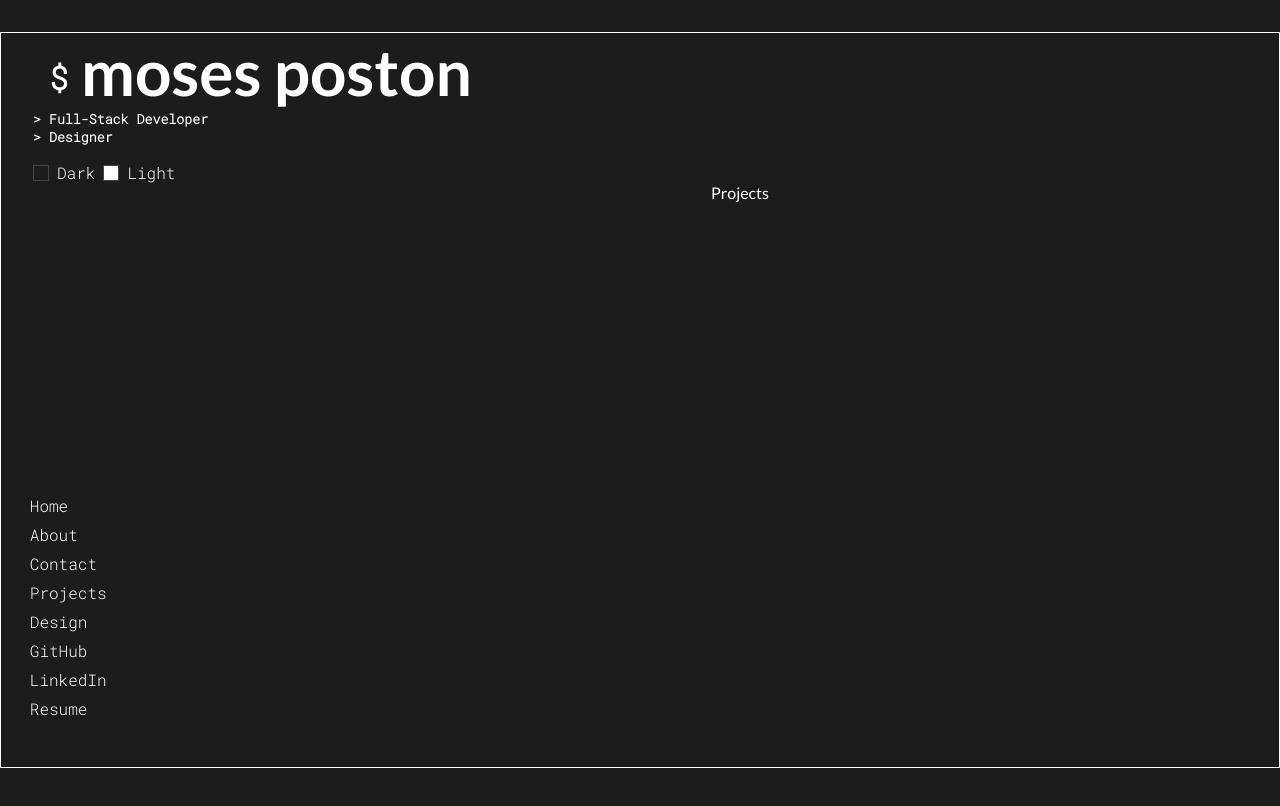
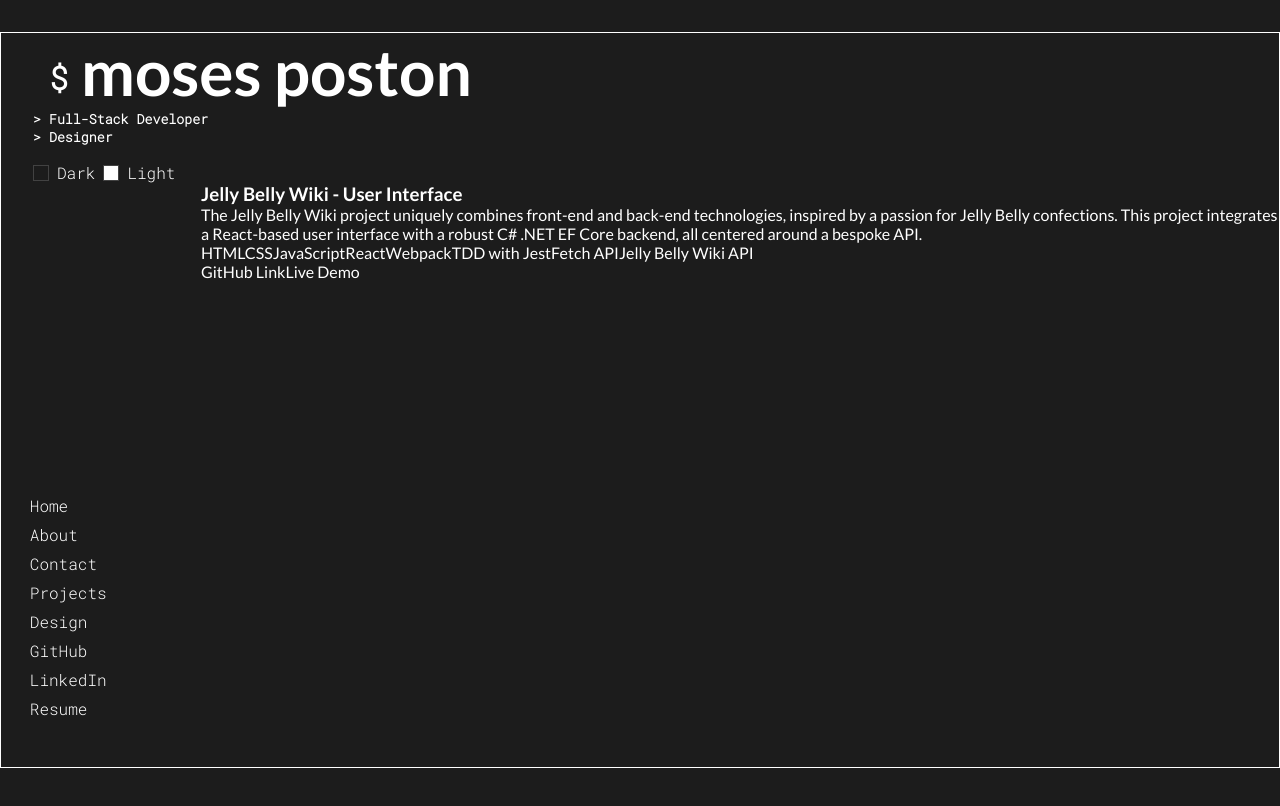
Before and after one commit to Object-ions/objections-portfolio, a React (Create React App) app: page /projects in a window 1280 px wide. Shown: the top 806 px of the page. Built offline with nearby package versions, Linux system fonts and the light colour scheme.

Commit message:
Add data to code.json. Feed component with data and render the results

```diff
--- a/src/components/Projects/Projects.js
+++ b/src/components/Projects/Projects.js
@@ -1,7 +1,41 @@
-import React from "react";
+import React, { useState, useEffect } from "react";
+import "./Projects.scss";
+import DataCode from "../../data/code.json";
 
-const Projects = () => {
-  return <div>Projects</div>;
+const ProjectsData = () => {
+  const [projectsData, setProjectsData] = useState([]);
+
+  useEffect(() => {
+    setProjectsData(DataCode);
+    console.log(DataCode);
+  }, []);
+
+  return (
+    <div className="Projects">
+      <div className="item">
+        <h3>{DataCode[0].title}</h3>
+        <p>{DataCode[0].description}</p>
+        <div>
+          {DataCode[0].tags.map((tag, index) => (
+            <span key={index}>{tag}</span>
+          ))}
+        </div>
+        <div className="links">
+          <a href={DataCode[0].github} target="blank" className="github">
+            GitHub Link
+          </a>
+          <a href={DataCode[0].live} target="blank" className="live-site">
+            Live Demo
+          </a>
+        </div>
+        <div className="project-images">
+          {DataCode[0].images && DataCode[0].images > 0 && (
+            <img src={DataCode[0].images[0]} alt={DataCode.title} />
+          )}
+        </div>
+      </div>
+    </div>
+  );
 };
 
-export default Projects;
+export default ProjectsData;
--- a/src/data/code.json
+++ b/src/data/code.json
@@ -0,0 +1,213 @@
+[
+  {
+    "item-id": 1,
+    "title": "Jelly Belly Wiki - User Interface",
+    "description": "The Jelly Belly Wiki project uniquely combines front-end and back-end technologies, inspired by a passion for Jelly Belly confections. This project integrates a React-based user interface with a robust C# .NET EF Core backend, all centered around a bespoke API.",
+    "tags": [
+      "HTML",
+      "CSS",
+      "JavaScript",
+      "React",
+      "Webpack",
+      "TDD with Jest",
+      "Fetch API",
+      "Jelly Belly Wiki API"
+    ],
+    "live": "",
+    "github": "https://github.com/Object-ions/Jelly_Belly_Wiki_Client",
+    "images": [""]
+  },
+  {
+    "item-id": 2,
+    "title": "Jelly Belly Wiki - API",
+    "description": "This API provides detailed information about Jelly Belly beans, including facts, milestones, recipes, and bean details. It is designed to be a comprehensive resource for Jelly Belly enthusiasts and researchers.",
+    "tags": [
+      "C#",
+      "ASP.NET Core",
+      "Entity Framework Core",
+      "MySQL",
+      "LINQ",
+      "Postman",
+      "Swagger"
+    ],
+    "live": "",
+    "github": "https://github.com/Object-ions/Jelly-Belly-Wiki-API",
+    "images": [""]
+  },
+  {
+    "item-id": 3,
+    "title": "Jelly Belly Wiki - Data Collection",
+    "description": "This project focuses on the data collection and processing data for the Jelly Belly API, primarily using Python for web scraping from the official Jelly Belly website.",
+    "tags": [
+      "Python",
+      "Selenium WebDriver",
+      "BeautifulSoup",
+      "JSON",
+      "Artificial Intelligence (AI - ChatGPT 4)"
+    ],
+    "live": "",
+    "github": "https://github.com/Object-ions/Jelly-Belly-Wiki-API-Data-Collection",
+    "images": [""]
+  },
+  {
+    "item-id": 4,
+    "title": "Coffee Shop Inventory",
+    "description": "This React application manages a coffee inventory. Users can add new burlap sacks of coffee, view details of each coffee type, edit coffee details, and sell coffee by the pound. Each sack of coffee displays its name, origin, roast type, weight, and price.",
+    "tags": ["React", "JavaScript", "HTML", "CSS", "Webpack"],
+    "live": "",
+    "github": "https://github.com/Object-ions/Coffee-Inventory-Tracker",
+    "images": [""]
+  },
+  {
+    "item-id": 5,
+    "title": "Animal Shelter API",
+    "description": "A web Api that allows the user to make API calls in order to check the database. The user can create, remove, update, and see detailed information about the animals in the animal shelter.",
+    "tags": [
+      "C#",
+      ".NET 6",
+      "ASP.NET Core Web API",
+      "Entity Framework Core",
+      "MySQL",
+      "Postman",
+      "Swagger"
+    ],
+    "live": "",
+    "github": "https://github.com/Object-ions/AnimalShelter.Solution",
+    "images": [""]
+  },
+  {
+    "item-id": 6,
+    "title": "EOL - Epicodus Online",
+    "description": "EOL is an AIM-inspired message service that allows users to communicate real-time in a public chat room, or one-on-one in a private conversation with another user.",
+    "tags": [
+      "Visual Studio Code",
+      "C#",
+      "Azure",
+      "ASP.NET Core MVC 6.0.0",
+      "ASP.NET Core SignalR Library",
+      "MySQL 8.0.34",
+      "Entity Framework Core 6.0.0",
+      "Entity Framework Core CLI Tools 6.0.0",
+      "Entity Framework Core Identity 6.0.0",
+      "Miro Board"
+    ],
+    "live": "",
+    "github": "https://github.com/Object-ions/Eol.Solution",
+    "images": [
+      "https://github.com/sethgonzales/Eol.Solution/raw/main/Eol/wwwroot/img/login-d.png",
+      "https://github.com/sethgonzales/Eol.Solution/raw/main/Eol/wwwroot/img/eol-chat.png"
+    ]
+  },
+  {
+    "item-id": 7,
+    "title": "Pierre's Sweet and Savory Treats Management System",
+    "description": "This web application designed for Pierre to showcase his collection of delightful treats. The application emphasizes user experience, complete with an authentication system and a many-to-many relationship between treats and flavors.",
+    "tags": [
+      "HTML",
+      "C#",
+      "CSS",
+      "ASP.NET Core MVC 6.0.0",
+      "MySQL 8.0.34",
+      "Entity Framework Core 6.0.0"
+    ],
+    "live": "",
+    "github": "https://github.com/Object-ions/SST.Solution",
+    "images": [""]
+  },
+  {
+    "item-id": 8,
+    "title": "Dr. Sillystringz Factory Management System",
+    "description": "This web application will allow the user, a factory manager, to manage machines and engineers in a factory environment.",
+    "tags": [
+      "HTML",
+      "C#",
+      "CSS",
+      "ASP.NET Core MVC 6.0.0",
+      "Entity Framework Core 6.0.0"
+    ],
+    "live": "",
+    "github": "https://github.com/Object-ions/Factory.Solution",
+    "images": [""]
+  },
+  {
+    "item-id": 9,
+    "title": "Claire Hair Salon Management System",
+    "description": "This application provides a platform for Claire (the user) to monitor her employees (stylists) and their respective clients. The user can search for clients by their stylist, or otherwise search through a list of all their clients.",
+    "tags": [
+      "C#",
+      ".NET 6",
+      "ASP.NET Core MVC",
+      "Entity Framework Core",
+      "ASP.NET Core MVC 6.0",
+      "MySQL",
+      "MySQL Workbench",
+      "HTML",
+      "CSS"
+    ],
+    "live": "",
+    "github": "https://github.com/Object-ions/HairSalon.Solution",
+    "images": [""]
+  },
+  {
+    "item-id": 10,
+    "title": "Pierre's Bakery - Console App",
+    "description": "This console application helps customers place their orders and calculate the total cost. Pierre's Bakery offers special deals on bread loaves and pastries. Price for bread: 5$ for a loaf or buy 2 get 1 free. Price for pastry: 2$ for a piece or buy 3 get 1 free. The app features intuitive UI design to provide a clear user experience.",
+    "tags": ["C#", ".NET 6", "MSTesting", "BASH"],
+    "live": "",
+    "github": "https://github.com/Object-ions/PierresBakery",
+    "images": [""]
+  },
+  {
+    "item-id": 11,
+    "title": "Pierre's Bakery - Vendor Order Tracker",
+    "description": "An MVC web application built in .NET to manage and track orders from different vendors.",
+    "tags": ["C#", ".NET 6", "MSTesting", "BASH"],
+    "live": "",
+    "github": "https://github.com/Object-ions/PierresVendorOrderTracker.Solution",
+    "images": [""]
+  },
+  {
+    "item-id": 12,
+    "title": "Pig Dice Game",
+    "description": "The Pig Dice Game is an interactive, two-player dice game created using HTML, CSS, and JavaScript. The game is designed to test your luck as you compete against another player to reach a total score of 100 points first. The application keeps track of the scores for each player, and the state of the game, providing an engaging and dynamic user experience. in this version, I've added new functionalities and revamped the UI to provide an even more engaging and dynamic user experience.",
+    "tags": ["HTML", "CSS", "JavaScript"],
+    "live": "",
+    "github": "https://github.com/Object-ions/Pig-Dice?tab=readme-ov-file",
+    "images": [""]
+  },
+  {
+    "item-id": 13,
+    "title": "Plant Professor",
+    "description": "Plant Professor is a reimagined version of the original project, with a focus on enhancing the user interface. Originally contributing to the backend of the initial project, my background as a former designer compelled me to revisit the frontend. This redesigned version embodies my journey to polish the design, improve the overall user experience, and enrich my CSS expertise while integrating additional UI utilities.",
+    "tags": [
+      "HTML",
+      "CSS",
+      "JavaScript",
+      "Webpack",
+      "Babel",
+      "Fetch API",
+      "Bing Maps API",
+      "Perenual API"
+    ],
+    "live": "",
+    "github": "https://github.com/Object-ions/Plant-Professor",
+    "images": [""]
+  },
+  {
+    "item-id": 14,
+    "title": "Currency Converter",
+    "description": "Currency Converter is a simple web application that allows users to convert between different currencies. It fetches the most up-to-date exchange rates from the ExchangeRate-API.",
+    "tags": [
+      "HTML",
+      "CSS",
+      "JavaScript",
+      "Webpack",
+      "Babel",
+      "Fetch API",
+      "ExchangeRate-API"
+    ],
+    "live": "",
+    "github": "https://github.com/Object-ions/Currency-Exchanger",
+    "images": [""]
+  }
+]
```
